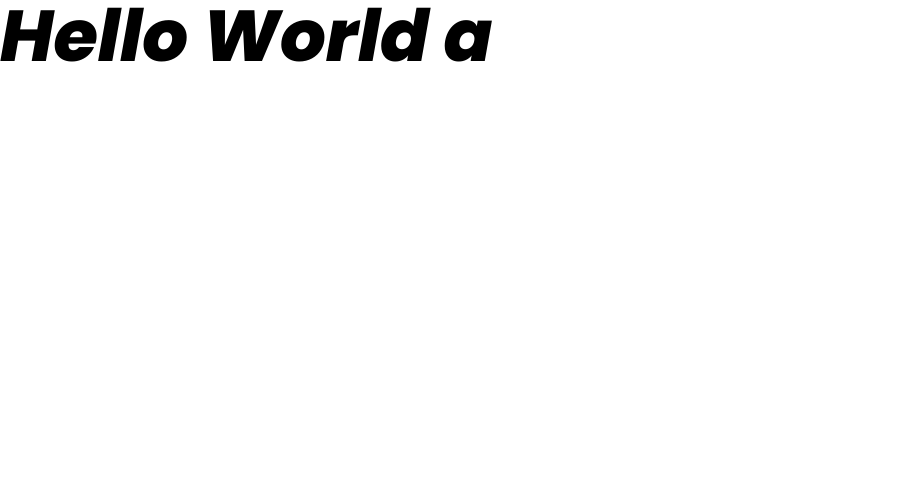
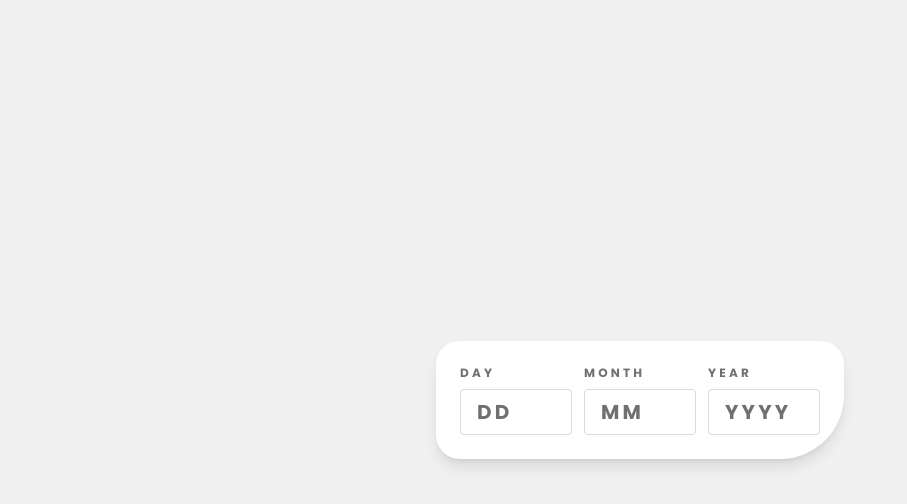
Before and after one commit to Yazeed-Idris/age-calculator-app, a React (Vite) app: page / in a window 1280 px wide. Shown: the top 504 px of the page, without its empty margins (0-907 px from the left). Built offline with nearby package versions, Linux system fonts and the light colour scheme.

Commit message:
- Added date picker component and styled it (needs error handling)

```diff
--- a/index.html
+++ b/index.html
@@ -2,7 +2,7 @@
 <html lang="en">
   <head>
     <meta charset="UTF-8" />
-    <link rel="icon" type="image/png" href="/favicon-32x32.png" />
+    <link rel="icon" type="image/png" href="/icons/favicon-32x32.png" />
     <meta name="viewport" content="width=device-width, initial-scale=1.0" />
     <title>Age Calculator</title>
   </head>
--- a/src/App.jsx
+++ b/src/App.jsx
@@ -1,8 +1,12 @@
+import {DatePicker} from "./components/DatePicker.jsx";
+
 function App() {
 
   return (
-    <div className="App">
-        <h1 className='text-7xl font-Poppins font-extrabold italic'>Hello World a</h1>
+    <div className="grid place-items-center h-full bg-Off-White">
+        <div className='shadow-lg p-6 bg-White rounded-3xl rounded-br-[4rem]'>
+            <DatePicker />
+        </div>
     </div>
   )
 }
--- /dev/null
+++ b/src/components/DatePicker.jsx
@@ -0,0 +1,23 @@
+export const DatePicker = () => {
+
+    // function validate
+
+    return <section id='date-picker-section'
+                    className='flex justify-start text-Smokey-Grey font-Poppins font-bold text-xs tracking-[0.2rem]'>
+        <label htmlFor="dayInput" className='flex flex-col grow-0'>DAY
+            <input
+                        className='focus:outline-none focus:border-Purple max-w-[7rem] mt-2 text-xl placeholder-Smokey-Grey text-Off-Black px-4 py-2 border border-Light-Grey rounded'
+                        type="text" pattern='([0-2]\d|3[0-1])' placeholder='DD'/>
+        </label>
+        <label htmlFor="monthInput" className='ml-3 flex flex-col'>MONTH
+            <input
+                className='focus:outline-none focus:border-Purple max-w-[7rem] mt-2 text-xl placeholder-Smokey-Grey text-Off-Black px-4 py-2 border border-Light-Grey rounded'
+                type="text" pattern='(0[1-9]|1[0-2])' placeholder='MM'/>
+        </label>
+        <label htmlFor="yearInput" className='ml-3 flex flex-col'>YEAR
+            <input
+                className='focus:outline-none focus:border-Purple max-w-[7rem] mt-2 text-xl placeholder-Smokey-Grey text-Off-Black px-4 py-2 border border-Light-Grey rounded'
+                type="text" pattern='(1\d{3}|2\d{3})' placeholder='YYYY'/>
+        </label>
+    </section>
+}
--- a/src/index.css
+++ b/src/index.css
@@ -1,6 +1,10 @@
 @tailwind base;
 @tailwind components;
 @tailwind utilities;
+
+html, body, #root {
+    height: 100%;
+}
 
 @font-face {
     font-family: 'Poppins';
--- a/tailwind.config.js
+++ b/tailwind.config.js
@@ -16,7 +16,7 @@ export default {
         'Off-White': 'hsl(0, 0%, 94%)',
         'Light-Grey': 'hsl(0, 0%, 86%)',
         'Smokey-Grey': 'hsl(0, 1%, 44%)',
-        'Off-Black': 'hsl(0, 0, 8%)',
+        'Off-Black': 'hsl(0, 0%, 8%)',
       }
     },
   },
```
Also changed, not shown: public/icons/favicon-32x32.png (renamed from public/favicon-32x32.png), public/icons/icon-arrow.svg (added).
